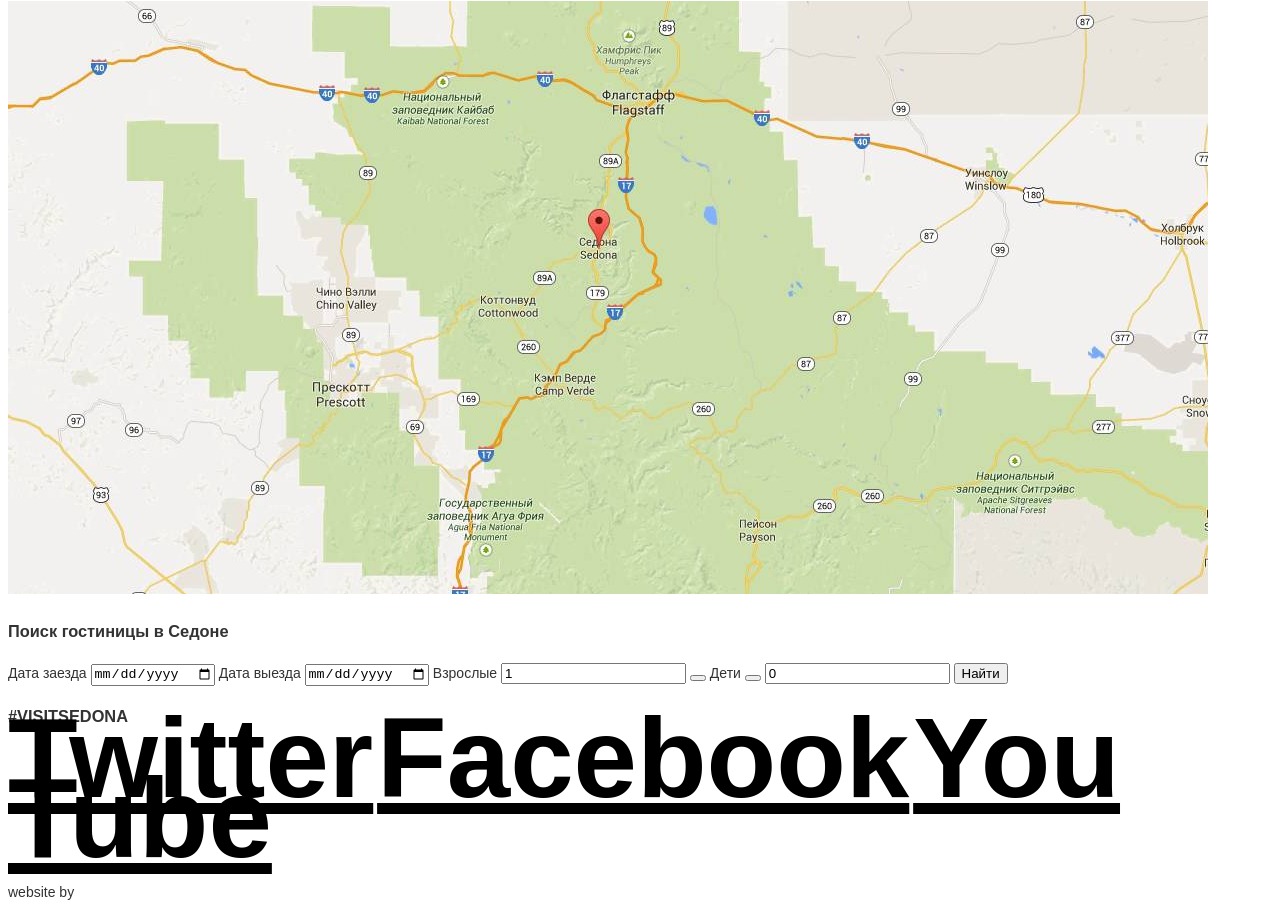
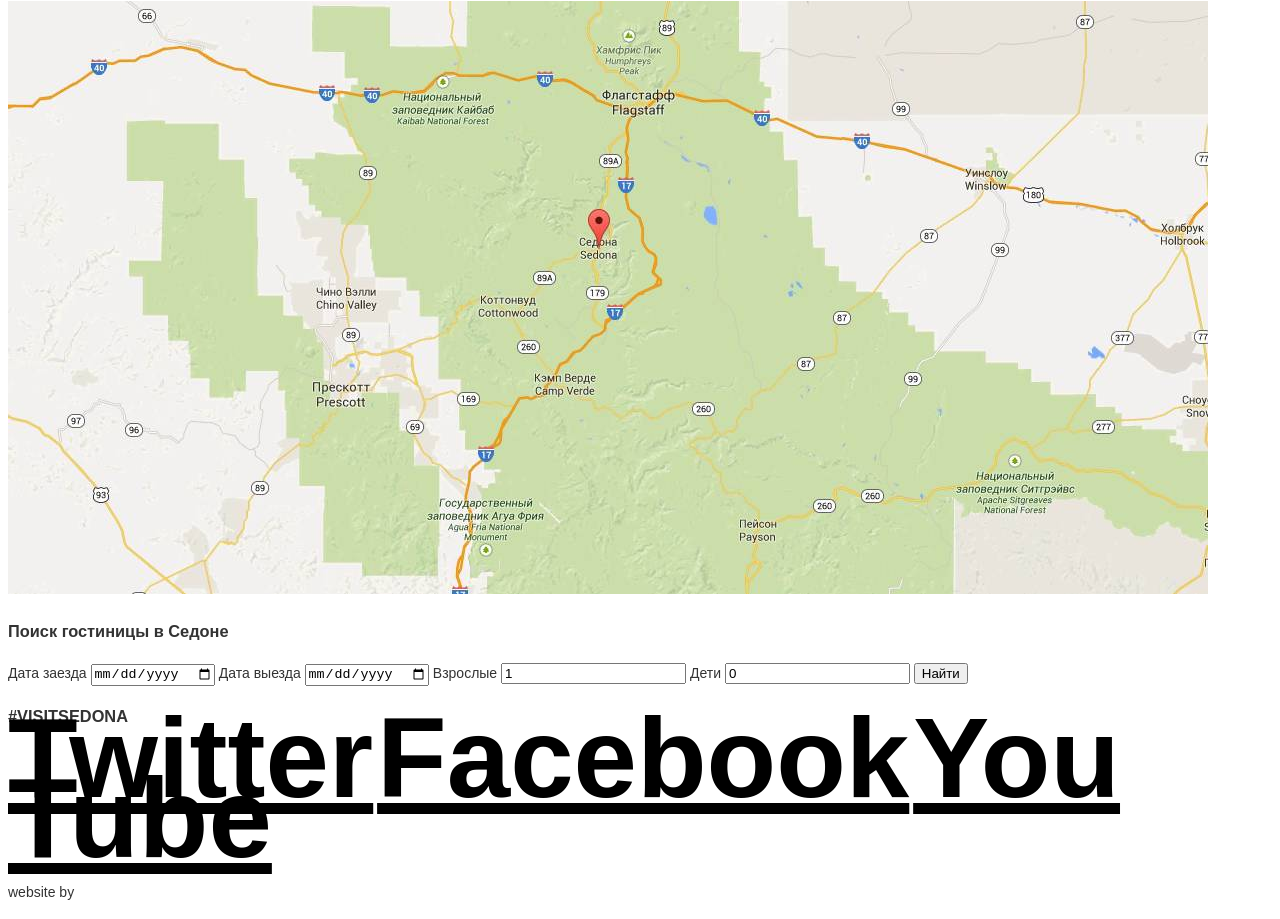
Before and after one commit to samarieta/Sedona, a plain HTML site: page index.html in a window 1280 px wide. Shown: the part 2192-3111 px from the top of the page. Drawn offline with Linux system fonts and the light colour scheme.

Commit message:
span plus minus

```diff
--- a/index.html
+++ b/index.html
@@ -112,17 +112,19 @@
                 </label>
                 <label>Взрослые
                     <span class="minus">
-          </span>
+                  </span>
                     <input type="number" name="adult" value="1" placeholder="2">
-                    <button class="plus">
-                    </button>
+                    <span class="plus">
+                     </span>
+
                 </label>
                 <label>Дети
-                    <button class="minus">
-                    </button>
+                    <span class="minus">
+                   </span>
                     <input type="number" name="child" value="0" placeholder="0">
                     <span class="plus">
-          </span>
+                     </span>
+
                 </label>
                 <button type="submit" class="btn h3">Найти</button>
             </form>
```
